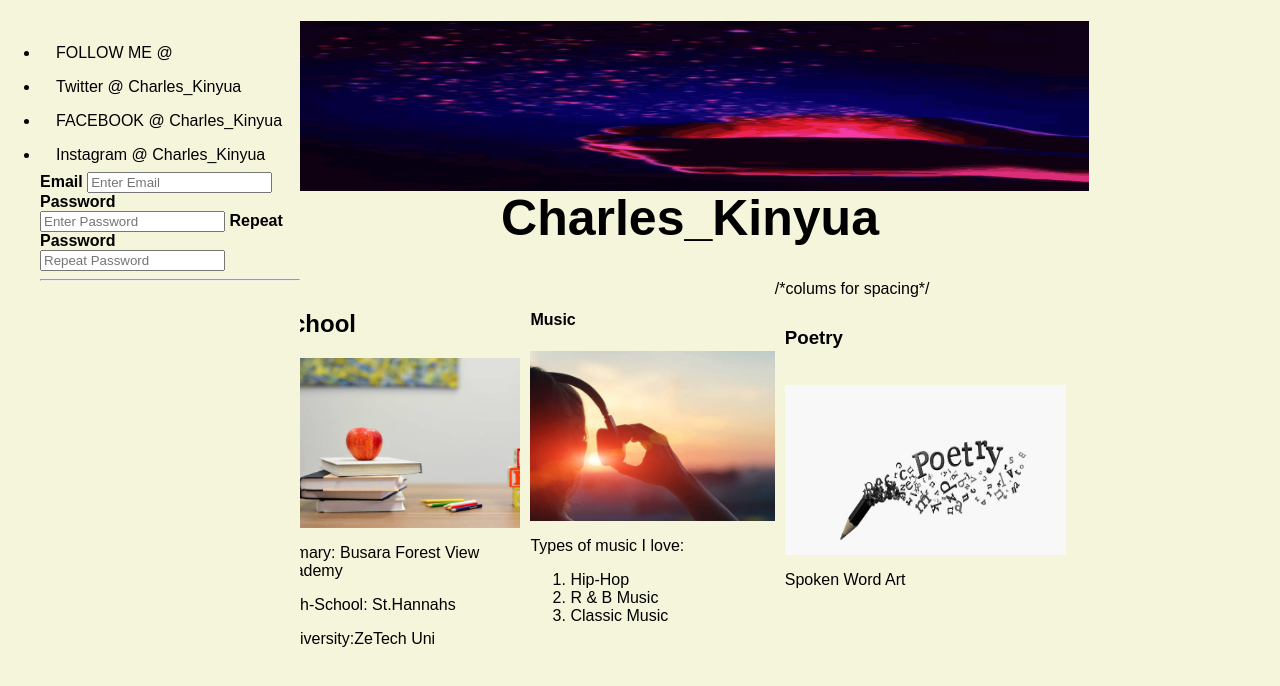
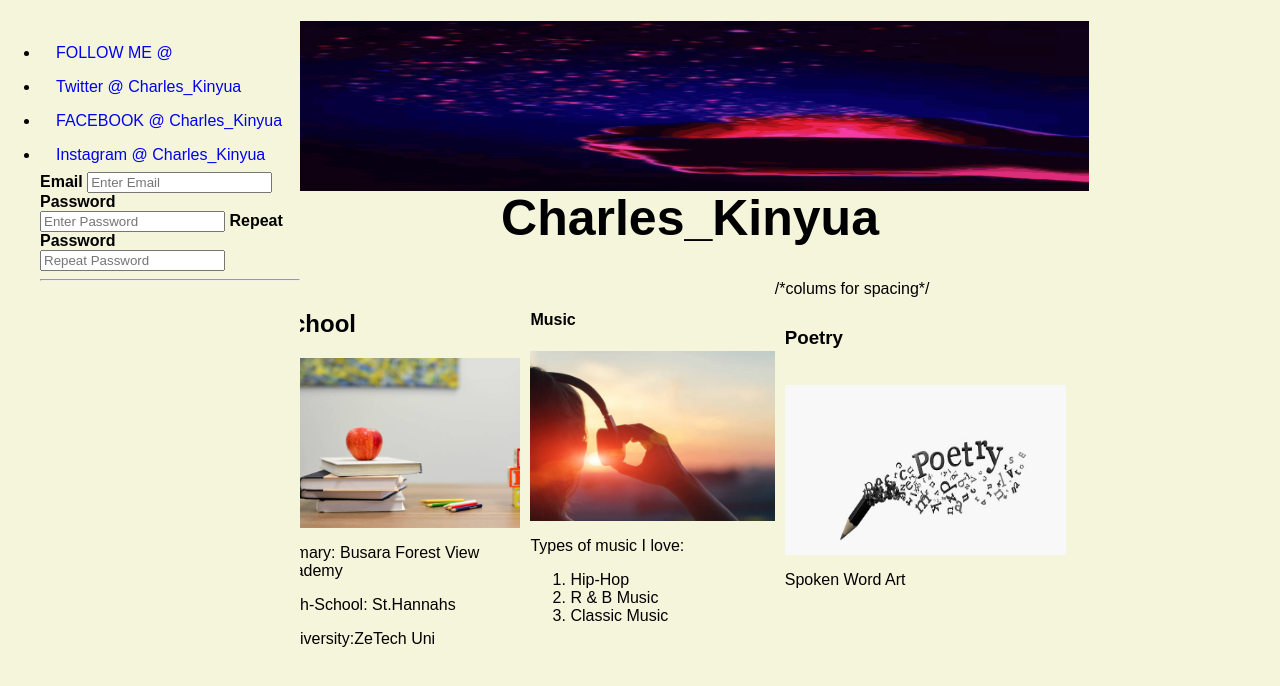
Before and after one commit to charleskirima/potfolio, a plain HTML site: page index.html in a window 1280 px wide. Drawn offline with Linux system fonts and the light colour scheme.

Commit message:
changed font color

```diff
--- a/aboutme.css
+++ b/aboutme.css
@@ -67,7 +67,7 @@ img{
 }
 li a{
   display:block;
-  color:#000;
+  color:#black;
   padding: 8px 16px;
   text-decoration:none;
 
```
